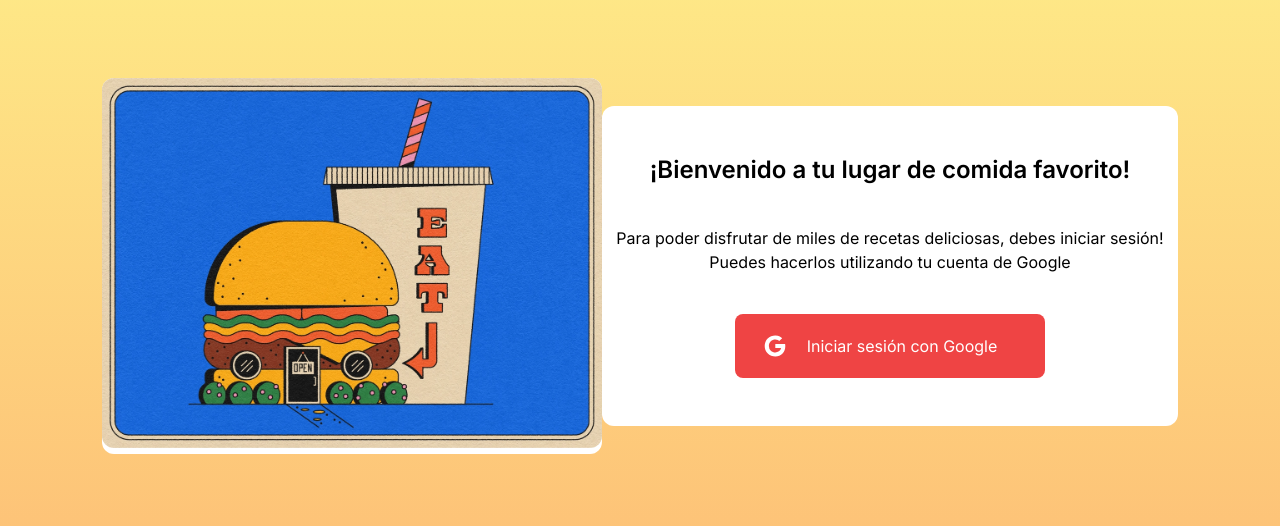
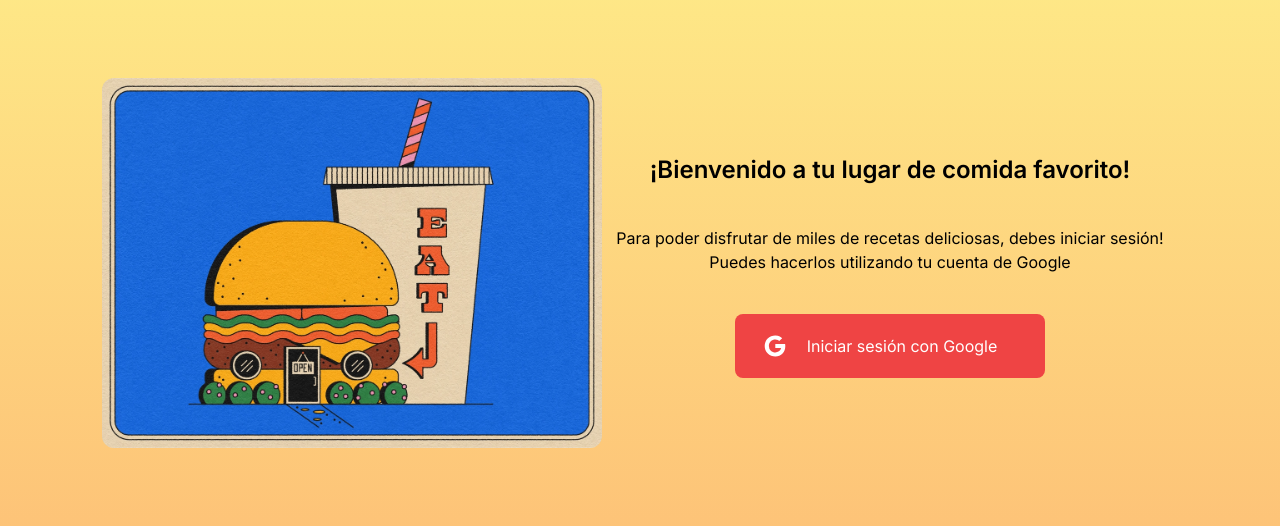
Before and after one commit to EdgarDev17/recipe, a Next.js app: page /login in a window 1280 px wide. Shown: the part 134-660 px from the top of the page. Built offline with nearby package versions, Linux system fonts and the light colour scheme; no server answers.

Commit message:
Desktop: improving login ui

```diff
--- a/pages/login.tsx
+++ b/pages/login.tsx
@@ -7,7 +7,7 @@ const Login = () => {
 	return (
 		<>
 			<div className='sm:flex sm:items-center sm:justify-center h-screen bg-gradient-to-t from-orange-300 to-yellow-200'>
-				<div className='sm:bg-white rounded-xl'>
+				<div className='rounded-xl'>
 					<Image
 						alt='this is the image for the login page'
 						src='/food.webp'
@@ -16,8 +16,7 @@ const Login = () => {
 						className='rounded-xl'
 					/>
 				</div>
-				<div className='my-10 sm:h-80  sm:flex sm:flex-col sm:justify-center sm:items-center sm:w-2/4 gap-y-5 sm:bg-white rounded-xl sm:max-w-xl'>
-
+				<div className='my-10  sm:flex sm:flex-col sm:justify-center sm:items-center sm:w-2/4 gap-y-5  rounded-xl sm:max-w-xl'>
 					<h1 className='font-semibold text-2xl text-center'>
 						¡Bienvenido a tu lugar de comida favorito!
 					</h1>
```
